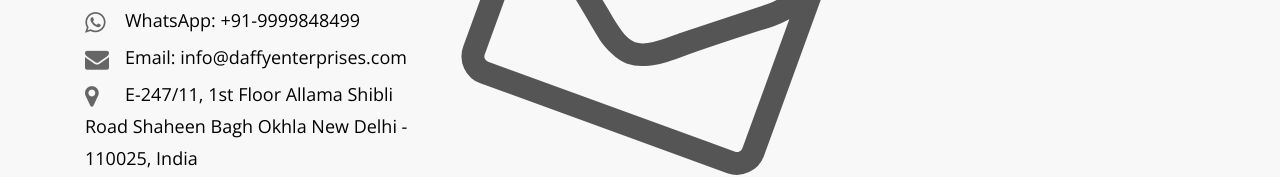
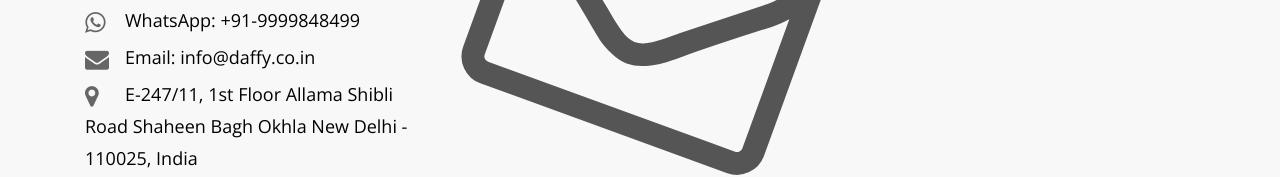
Before and after one commit to daffyenterprises/DAFFY, a plain HTML site: page index.html in a window 1280 px wide. Shown: the part 2438-2615 px from the top of the page. Drawn offline with nearby package versions, Linux system fonts and the light colour scheme.

Commit message:
Add files via upload

```diff
--- a/index.html
+++ b/index.html
@@ -210,7 +210,7 @@
 
               <p class="white"><span aria-hidden="true" class="fa fa-phone"></span>Phone: +91-9811428318</p>
               <p class="white"><span aria-hidden="true" class="fa fa-whatsapp"></span>WhatsApp: +91-9999848499</p>
-              <p class="white"><span aria-hidden="true" class="fa fa-envelope"></span>Email: <a href="" class="link-dec">info@daffyenterprises.com</a></p>
+              <p class="white"><span aria-hidden="true" class="fa fa-envelope"></span>Email: <a href="" class="link-dec">info@daffy.co.in</a></p>
               <p class="white"><span aria-hidden="true" class="fa fa-map-marker"></span>E-247/11, 1st Floor Allama Shibli Road Shaheen Bagh Okhla New Delhi - 110025, India</p>
             </div>
           </div>
```
